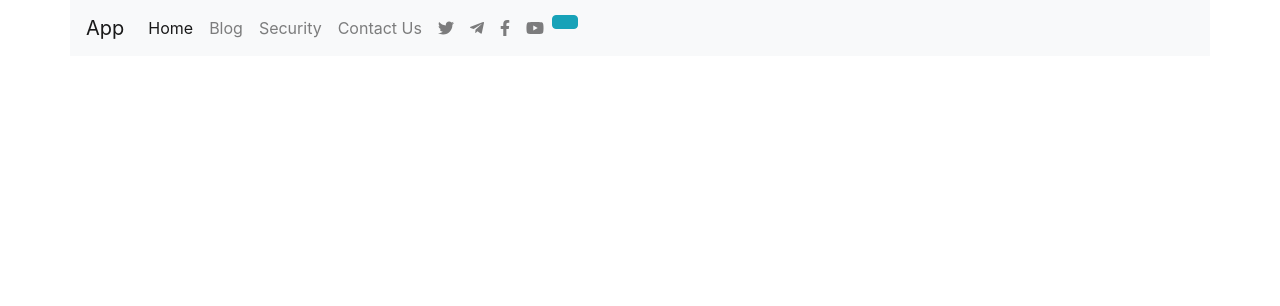
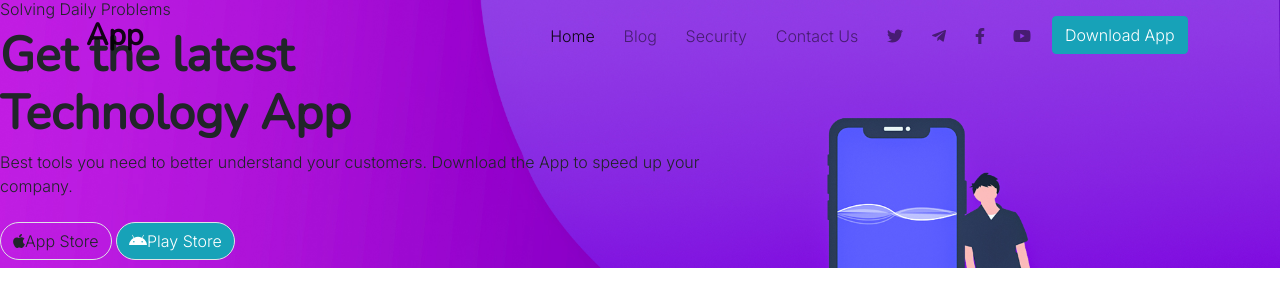
Before and after one commit to Djeeb/Responsive_Website, a website: page index.html in a window 1280 px wide. Drawn offline with nearby package versions, Linux system fonts and the light colour scheme.

Commit message:
banner section in progress

```diff
--- a/index.html
+++ b/index.html
@@ -28,8 +28,8 @@
     <header id="header">
       <div class="top">
         <div class="container p-0">
-          <nav class="navbar navbar-expand-lg navbar-light bg-light">
-            <a class="navbar-brand" href="#">App</a>
+          <nav class="navbar navbar-expand-lg navbar-light">
+            <a class="navbar-brand font-nun font-size-2" href="#">App</a>
             <button
               class="navbar-toggler"
               type="button"
@@ -42,7 +42,7 @@
               <span class="navbar-toggler-icon"></span>
             </button>
             <div class="collapse navbar-collapse" id="navbarNav">
-              <ul class="navbar-nav">
+              <ul class="navbar-nav ml-auto text-center">
                 <li class="nav-item active">
                   <a class="nav-link" href="#"
                     >Home <span class="sr-only">(current)</span></a
@@ -78,7 +78,7 @@
                   ></a>
                 </li>
                 <li class="nav-item">
-                  <button class="btn btn-info"></button>
+                  <button class="btn btn-info">Download App</button>
                 </li>
               </ul>
             </div>
@@ -89,7 +89,35 @@
     <!-- /HEADER -->
 
     <!-- MAIN SITE -->
-
+    <main id="site-main">
+      <section id="banner">
+        <div class="row">
+          <div class="col-lg-7">
+            <div class="space">
+              <div class="text-lg-left text-center">
+                <h6 class="h6">Solving Daily Problems</h6>
+                <div class="h1 font-nun font-size-3">Get the latest </br>Technology App</div>
+                <p class="width-lg-50">
+                    Best tools you need to better understand your customers. Download the App to speed up your company.
+                </p>
+                <div class="buttons">
+                    <a href="#" class="btn border rounded-pill my-2">
+                        <span>
+                            <i class="fab fa-apple"></i>App Store
+                        </span>
+                    </a>
+                    <a href="#" class="btn text-white border rounded-pill my-2 bg-info">
+                        <span>
+                            <i class="fab fa-android"></i>Play Store
+                        </span>
+                    </a>
+                </div>
+            </div>
+            </div>
+          </div>
+        </div>
+      </section>
+    </main>
     <!-- /MAIN SITE -->
 
     <!-- FOOTER -->
--- /dev/null
+++ b/sass/include/_banner.scss
@@ -0,0 +1,9 @@
+/*
+    TEMPLATE: BANNER
+*/
+
+#banner {
+  background-image: url("../../assets/backgroundimg1.jpg");
+  background-size: cover;
+  background-repeat: no-repeat;
+}
--- /dev/null
+++ b/sass/include/_global.scss
@@ -0,0 +1,20 @@
+/*
+    GLOBAL CSS CLASSES
+*/
+
+.font-nun {
+  font-family: $nun;
+  font-weight: bold;
+}
+
+.font-size-1 {
+  font-size: 0.8rem;
+}
+
+.font-size-2 {
+  font-size: 1.9rem;
+}
+
+.font-size-3 {
+  font-size: 3rem;
+}
--- /dev/null
+++ b/sass/include/_header.scss
@@ -0,0 +1,21 @@
+body {
+  font-family: $inter;
+}
+
+#header {
+  .top {
+    position: absolute;
+    top: 0;
+    left: 0;
+    width: 100%;
+    z-index: 999;
+  }
+
+  .navbar {
+    .collapse {
+      .nav-item {
+        padding: 0 0.4rem;
+      }
+    }
+  }
+}
--- /dev/null
+++ b/sass/include/_variable.scss
@@ -0,0 +1,4 @@
+$inter: "inter", cursive;
+$nun: "Nunito", cursive;
+
+$purple: #6930c3;
--- a/sass/style.scss
+++ b/sass/style.scss
@@ -3,8 +3,17 @@
 */
 
 /* BOOTSTRAP FILES */
-@import "/Users/Olivier/Desktop/Crea/BOOTSTRAP 4/responsive_app_website_design/node_modules/bootstrap/scss/bootstrap.scss";
+@import "../node_modules/bootstrap/scss/bootstrap.scss";
 
 /* OWL CAROUSEL */
 @import "../node_modules/owl.carousel/src/scss/owl.carousel.scss";
 @import "../node_modules/owl.carousel/src/scss/owl.theme.default.scss";
+
+// GOOGLE FONTS
+@import url("https://fonts.googleapis.com/css2?family=Inter:wght@300&family=Nunito&display=swap");
+
+// TEMPLATES
+@import "./include/variable";
+@import "./include/global";
+@import "./include/header";
+@import "./include/banner";
```
Also changed, not shown: sass/style.css, 2 other files.
